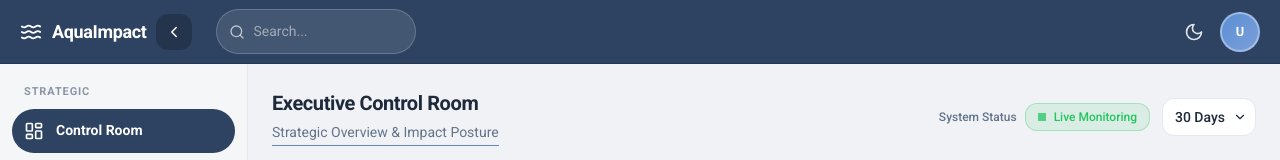
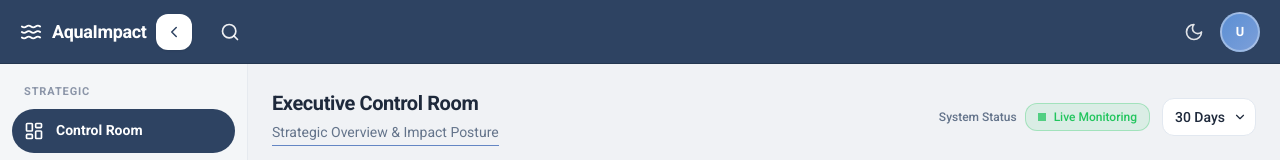
Before and after one commit to sg-ujjwal/nextjs-dashboard, a Next.js app: page / in a window 1280 px wide. Shown: the top 160 px of the page. Built offline with nearby package versions, Linux system fonts and the light colour scheme; what @mui/material-nextjs would draw is missing.

Commit message:
Refactor Header components to enhance search functionality and improve styling. Update HeaderBrandBlock for consistent color and hover effects. Revamp HeaderSearchField to manage open/close state, focus handling, and improve user experience with animations and better accessibility features.

```diff
--- a/src/modules/dashboard/components/header/header-brand-block.tsx
+++ b/src/modules/dashboard/components/header/header-brand-block.tsx
@@ -21,12 +21,13 @@ export const HeaderBrandBlock = ({ sidebarCollapsed, onToggleSidebar }: HeaderBr
       aria-label={sidebarCollapsed ? 'Expand sidebar' : 'Collapse sidebar'}
       size="small"
       sx={{
-        color: '#fff',
-        bgcolor: 'rgba(0,0,0,0.22)',
+        color: 'custom.headerBar',
+        bgcolor: '#fff',
         borderRadius: 1,
         width: 36,
         height: 36,
-        '&:hover': { bgcolor: 'rgba(0,0,0,0.35)' },
+        boxShadow: '0 1px 2px rgba(0,0,0,0.08)',
+        '&:hover': { bgcolor: 'rgba(255,255,255,0.92)', color: 'custom.headerBar' },
       }}
     >
       <ChevronLeft
--- a/src/modules/dashboard/components/header/header-search-field.tsx
+++ b/src/modules/dashboard/components/header/header-search-field.tsx
@@ -1,42 +1,150 @@
 'use client'
 
-import { useState } from 'react'
+import { useCallback, useEffect, useRef, useState } from 'react'
 import Box from '@mui/material/Box'
+import IconButton from '@mui/material/IconButton'
 import InputBase from '@mui/material/InputBase'
-import { Search } from 'lucide-react'
+import { Search, X } from 'lucide-react'
 
 export const HeaderSearchField = () => {
-  const [searching, setSearching] = useState(false)
+  const [isOpen, setIsOpen] = useState(false)
+  const [isFocused, setIsFocused] = useState(false)
+  const containerRef = useRef<HTMLDivElement>(null)
+  const inputRef = useRef<HTMLInputElement>(null)
+
+  const handleClose = useCallback(() => {
+    setIsOpen(false)
+    setIsFocused(false)
+  }, [])
+
+  const handleOpen = useCallback(() => {
+    setIsOpen(true)
+  }, [])
+
+  useEffect(() => {
+    if (!isOpen) {
+      return
+    }
+    const handlePointerDown = (event: MouseEvent | TouchEvent) => {
+      const node = containerRef.current
+      if (node && !node.contains(event.target as Node)) {
+        handleClose()
+      }
+    }
+    document.addEventListener('mousedown', handlePointerDown)
+    document.addEventListener('touchstart', handlePointerDown)
+    return () => {
+      document.removeEventListener('mousedown', handlePointerDown)
+      document.removeEventListener('touchstart', handlePointerDown)
+    }
+  }, [isOpen, handleClose])
+
+  useEffect(() => {
+    if (!isOpen) {
+      return
+    }
+    const handleKeyDown = (event: KeyboardEvent) => {
+      if (event.key === 'Escape') {
+        handleClose()
+      }
+    }
+    window.addEventListener('keydown', handleKeyDown)
+    return () => window.removeEventListener('keydown', handleKeyDown)
+  }, [isOpen, handleClose])
+
+  useEffect(() => {
+    if (!isOpen) {
+      return
+    }
+    const id = window.requestAnimationFrame(() => {
+      inputRef.current?.focus()
+    })
+    return () => window.cancelAnimationFrame(id)
+  }, [isOpen])
 
   return (
     <Box
+      ref={containerRef}
       sx={{
         display: { xs: 'none', md: 'flex' },
         alignItems: 'center',
-        gap: 1,
-        bgcolor: 'rgba(255,255,255,0.1)',
-        border: '1px solid',
-        borderColor: searching ? 'rgba(255,255,255,0.45)' : 'rgba(255,255,255,0.2)',
-        borderRadius: 2,
-        transition: 'width 0.3s, border-color 0.3s',
-        width: searching ? 280 : 200,
-        ml: 1,
+        ml: 0.5,
+        flexShrink: 0,
       }}
     >
-      <Search size={16} style={{ marginLeft: 12, color: 'rgba(255,255,255,0.65)', flexShrink: 0 }} aria-hidden />
+      {!isOpen ? (
+        <IconButton
+          type="button"
+          onClick={handleOpen}
+          aria-label="Open search"
+          aria-expanded={false}
+          sx={{
+            color: 'rgba(255,255,255,0.92)',
+            borderRadius: 1,
+            width: 36,
+            height: 36,
+            '&:hover': { bgcolor: 'rgba(255,255,255,0.12)', color: '#fff' },
+          }}
+        >
+          <Search size={20} strokeWidth={2} aria-hidden />
+        </IconButton>
+      ) : (
+        <Box
+          id="header-search-field"
+          role="search"
+          sx={{
+            display: 'flex',
+            alignItems: 'center',
+            gap: 0.5,
+            pl: 0.5,
+            pr: 0.25,
+            minHeight: 40,
+            maxWidth: 320,
+            width: { md: 280 },
+            bgcolor: 'rgba(255,255,255,0.12)',
+            border: '1px solid',
+            borderColor: isFocused ? 'rgba(255,255,255,0.45)' : 'rgba(255,255,255,0.22)',
+            borderRadius: 2,
+            transition: 'border-color 0.2s ease',
+            animation: 'headerSearchExpand 0.25s ease-out',
+            '@keyframes headerSearchExpand': {
+              from: { opacity: 0.85, transform: 'scaleX(0.94)' },
+              to: { opacity: 1, transform: 'scaleX(1)' },
+            },
+            transformOrigin: 'left center',
+          }}
+        >
+          <Search size={18} color="rgba(255,255,255,0.7)" style={{ flexShrink: 0, marginLeft: 8 }} aria-hidden />
           <InputBase
+            inputRef={inputRef}
             placeholder="Search..."
-        onFocus={() => setSearching(true)}
-        onBlur={() => setSearching(false)}
+            onFocus={() => setIsFocused(true)}
+            onBlur={() => setIsFocused(false)}
             sx={{
               flex: 1,
+              minWidth: 0,
               color: '#fff',
               fontSize: '0.875rem',
-          py: 0.875,
-          pr: 1.5,
+              py: 0.75,
+              pr: 0.5,
               '& input::placeholder': { color: 'rgba(255,255,255,0.5)', opacity: 1 },
             }}
+            inputProps={{ 'aria-label': 'Search dashboard' }}
           />
+          <IconButton
+            type="button"
+            size="small"
+            onClick={handleClose}
+            aria-label="Close search"
+            sx={{
+              color: 'rgba(255,255,255,0.75)',
+              '&:hover': { color: '#fff', bgcolor: 'rgba(255,255,255,0.1)' },
+            }}
+          >
+            <X size={18} aria-hidden />
+          </IconButton>
+        </Box>
+      )}
     </Box>
   )
 }
```
Lines whose indentation alone changed are shown as unchanged.
